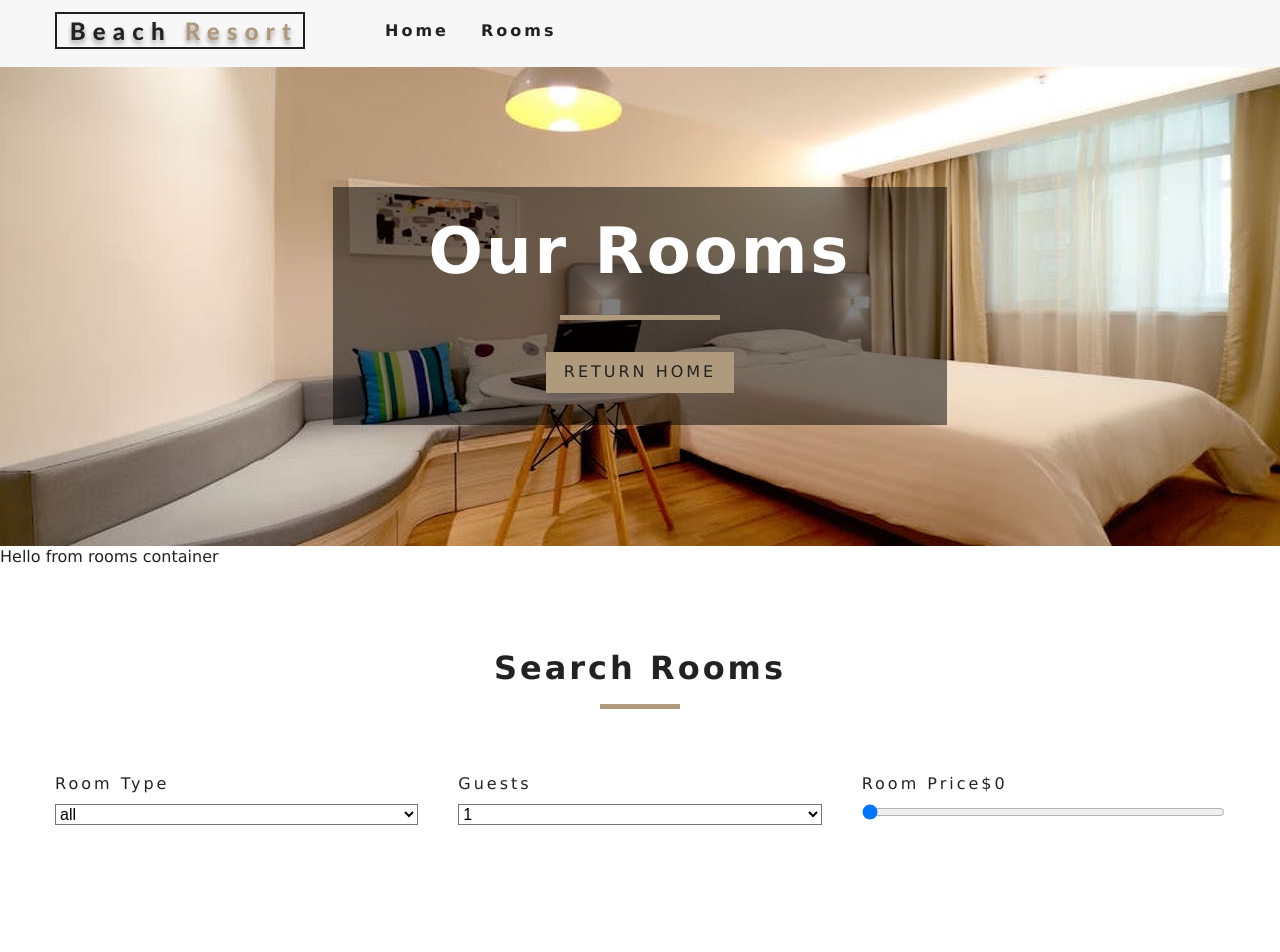
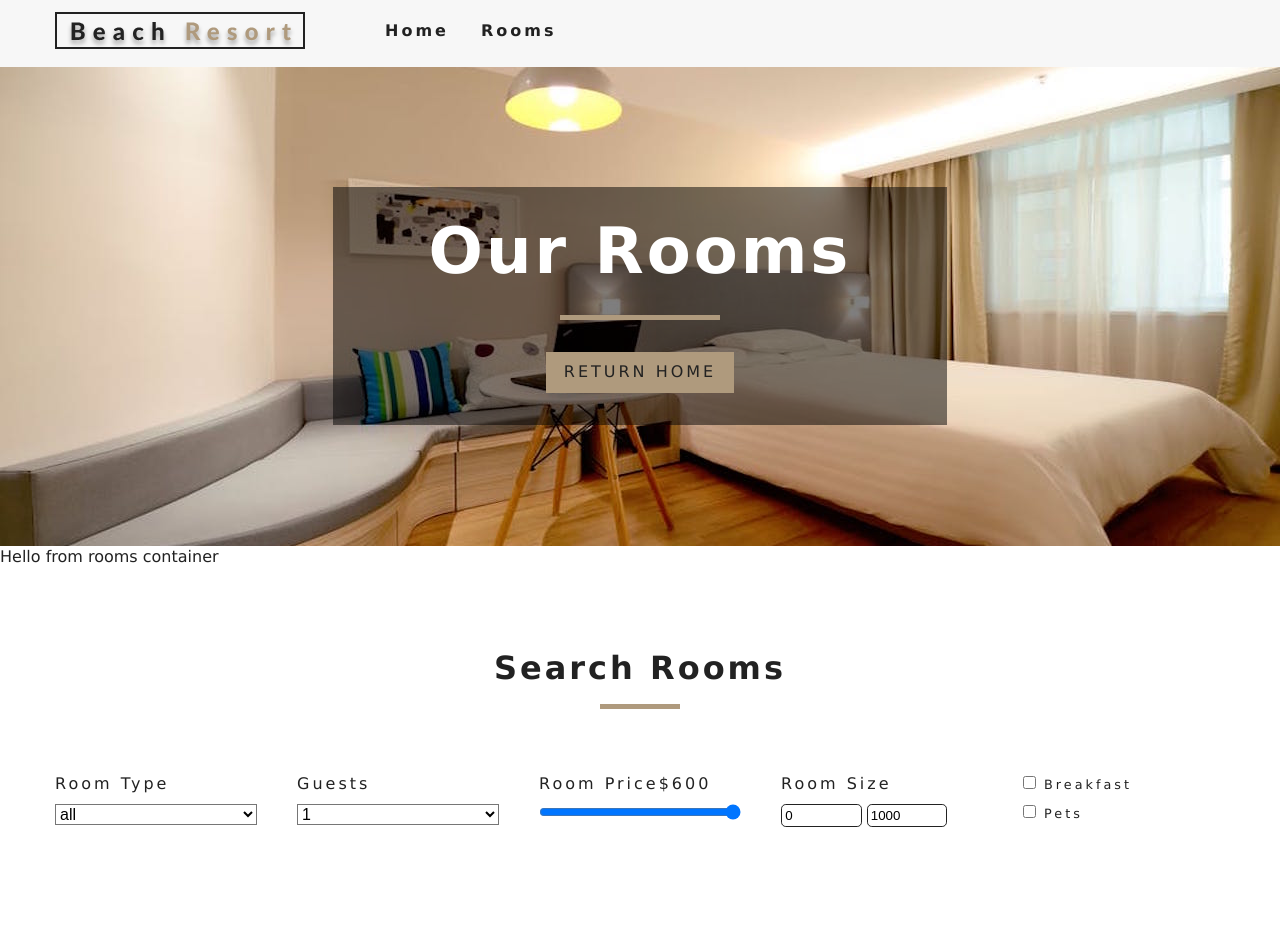
Before and after one commit to musavihussain/hotel-reservation-reactjs, a React (Create React App) app: page /rooms in a window 1280 px wide. Shown: the top 952 px of the page. Built offline with nearby package versions, Linux system fonts and the light colour scheme.

Commit message:
minSize,maxSize,Breakfast,pets filter added

```diff
--- a/src/components/RoomsFilter.jsx
+++ b/src/components/RoomsFilter.jsx
@@ -65,6 +65,27 @@
                     <input type="range" name="price" min={minPrice} max={maxPrice} id="price" value={price} onChange={handleChange} className="form-control" />
                 </div>
                 {/* end room price */}
+                {/* size */}
+                <div className="form-group">
+                    <label htmlFor="size">room size</label>
+                    <div className="size-inputs">
+                        <input type="number" name="minSize" id="size" value={minSize} onChange={handleChange} className="size-input"/>
+                        <input type="number" name="maxSize" id="size" value={maxSize} onChange={handleChange} className="size-input"/>
+                    </div>
+                </div>
+                {/* end size */}
+                {/* extras */}
+                <div className="form-group">
+                    <div className="single-extra">
+                        <input type="checkbox" name="breakfast" id="breakfast" onChange={handleChange} checked={breakfast}/>
+                        <label htmlFor="breakfast">breakfast</label>
+                    </div>
+                    <div className="single-extra">
+                        <input type="checkbox" name="pets" id="pets" onChange={handleChange} checked={pets} />
+                        <label htmlFor="pets">pets</label>
+                    </div>
+                </div>
+                {/* end of extras */}
             </form>
         </section>
     )
--- a/src/context.jsx
+++ b/src/context.jsx
@@ -11,13 +11,13 @@
         loading: true,
         type: 'all',
         capacity: 1,
-        price:0,
+        price:600,
         minPrice:0,
         maxPrice:0,
         minSize:0,
         maxSize:0,
         breakfast:false,
-        petes:false
+        pets:false
     }
 
     // getData()
@@ -60,9 +60,8 @@
 
     handleChange = event => {
         const target = event.target
-        const type = event.target.type
+        const value = target.type == "checkbox" ? target.checked : target.value
         const name = event.target.name
-        const value = event.type === 'checkbox' ? target.checked : target.value
         this.setState({
             [name]: value
         }, this.filterRooms)
@@ -102,6 +101,20 @@
         // Filter by Price
         tempRooms = tempRooms.filter(room => room.price <= price)
 
+        // Filter by Size
+        tempRooms = tempRooms.filter(room => room.size >= minSize && room.size <= maxSize)
+
+        // Filter by Extras
+        // Breakfast
+        if(breakfast) {
+            tempRooms = tempRooms.filter(room => room.breakfast === true)
+        }
+        // pets
+        if(pets) {
+            tempRooms = tempRooms.filter(room => room.pets === true)
+        }
+
+
         this.setState({
             sortedRooms: tempRooms
         })
```
